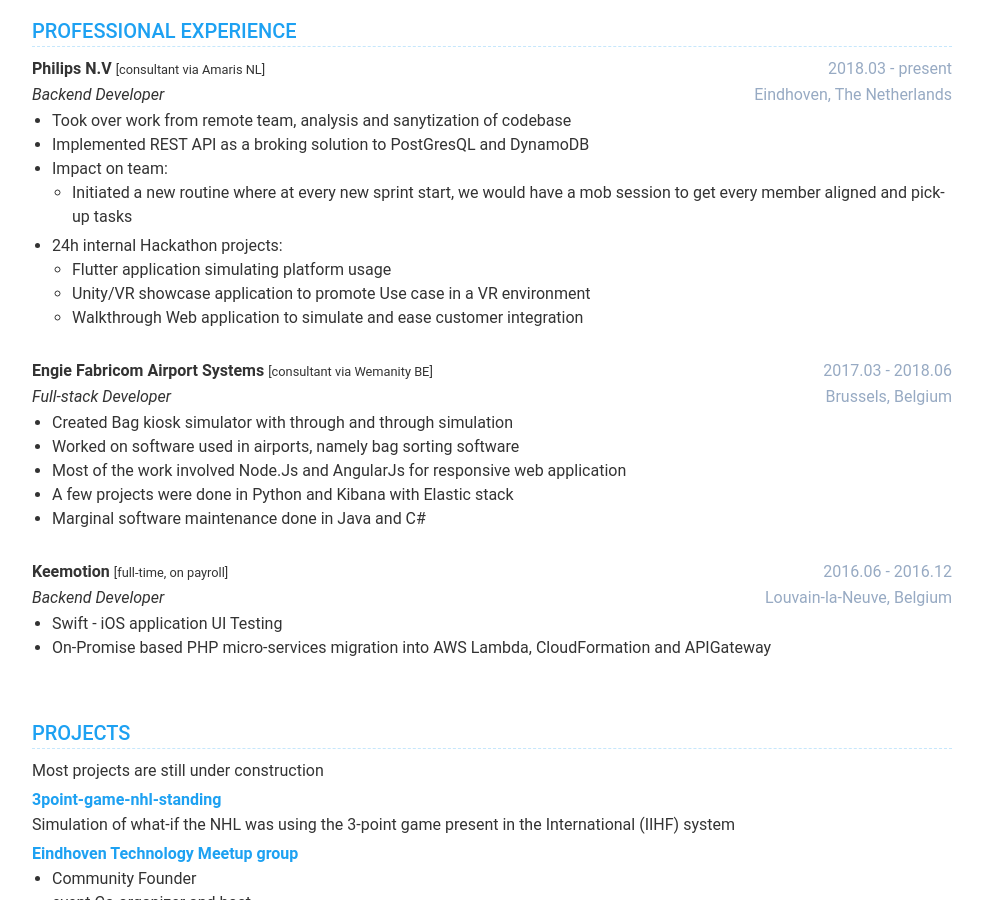
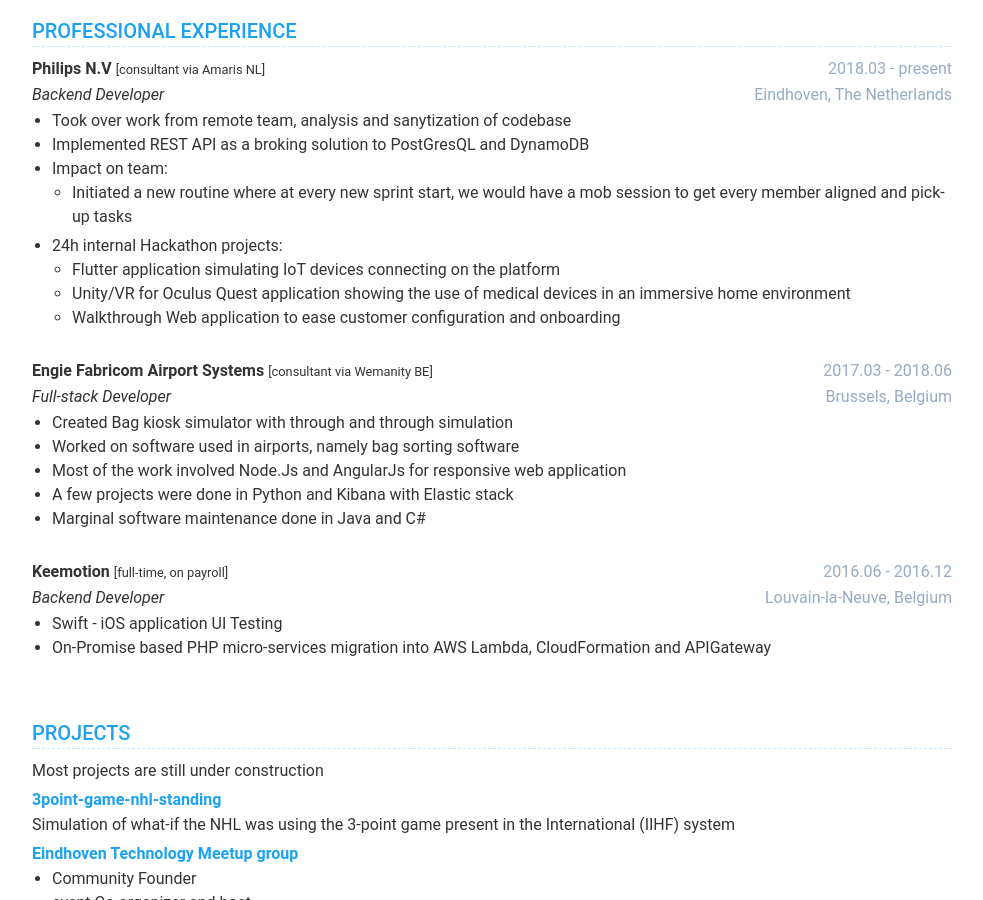
Before and after one commit to romdj/romdj.github.io, a Jekyll site: the page built from index.html, in a window 1280 px wide and 900 px high, scrolled down 463 px. Shown: the whole window, without its empty margins (148-1131 px from the left). Built offline with Jekyll 4.4.1, drawn with Linux system fonts in a browser that asks for light colours; nearby versions of some CDN libraries.

Commit message:
elaborating on hackathon projects

```diff
--- a/_data/data.yml
+++ b/_data/data.yml
@@ -121,9 +121,9 @@
         - Impact on team:
           - Initiated a new routine where at every new sprint start, we would have a mob session to get every member aligned and pick-up tasks
         - 24h internal Hackathon projects:
-          - Flutter application simulating platform usage
-          - Unity/VR showcase application to promote Use case in a VR environment
-          - Walkthrough Web application to simulate and ease customer integration
+          - Flutter application simulating IoT devices connecting on the platform
+          - Unity/VR for Oculus Quest application showing the use of medical devices in an immersive home environment
+          - Walkthrough Web application to ease customer configuration and onboarding
 
 
     - role: Full-stack Developer
```
